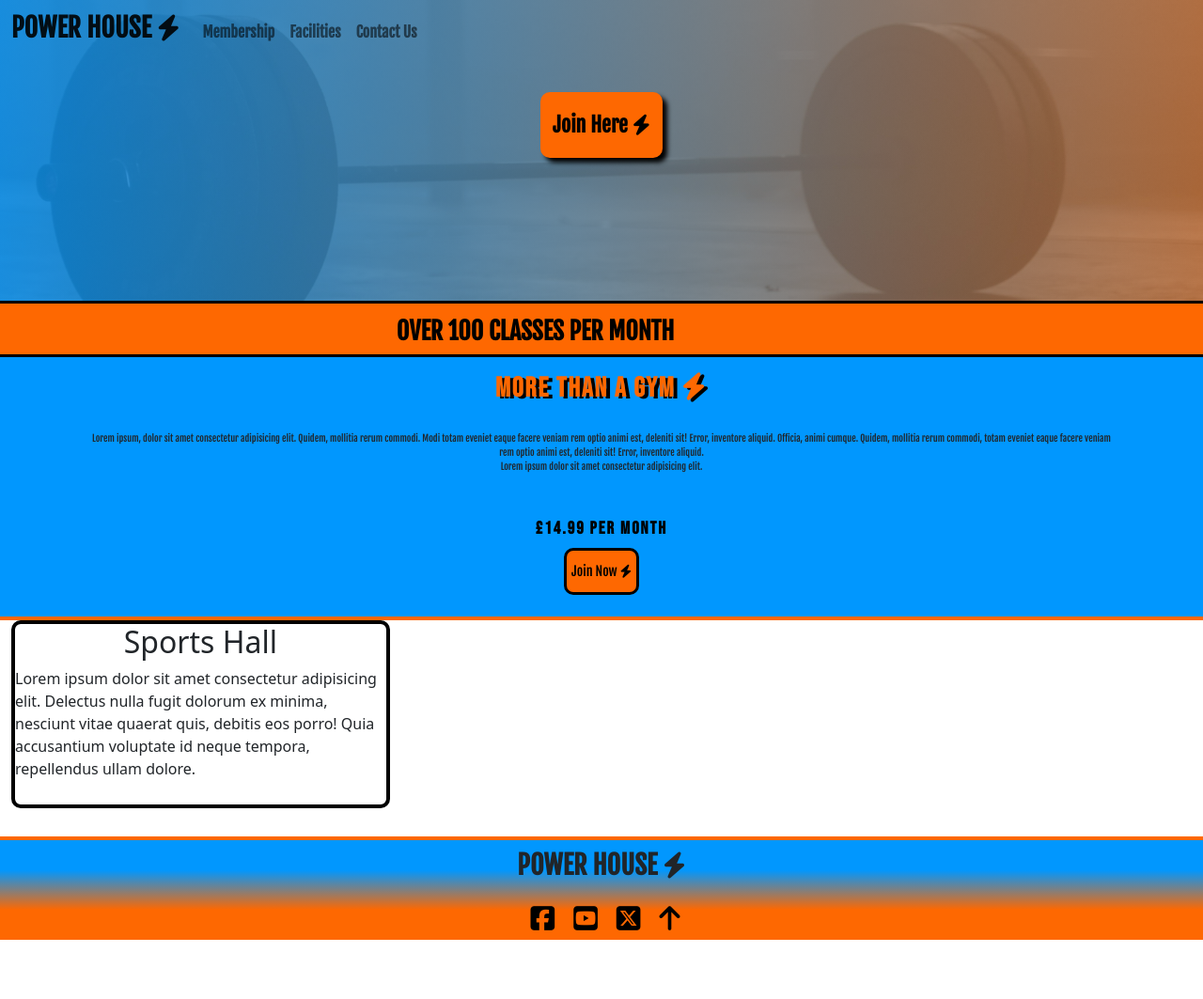
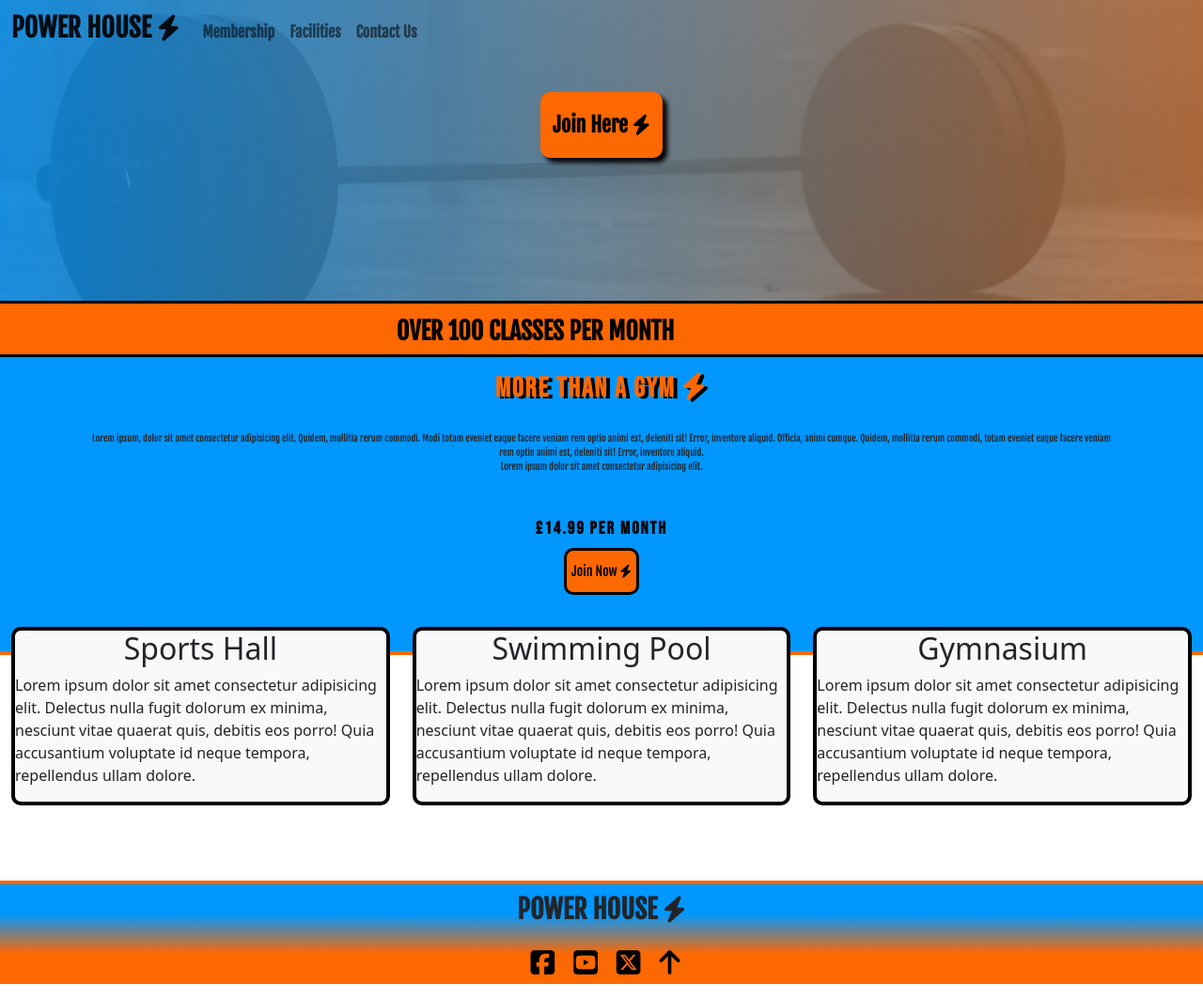
Before and after one commit to gazhird/power-house, a plain HTML site: page facilities.html in a window 1280 px wide. Shown: the whole page at 94% size. Before the commit the page ends 1016 px from the top, so only its background shows below. Drawn offline with nearby package versions, Linux system fonts and the light colour scheme.

Commit message:
update facilities section

```diff
--- a/assets/css/style.css
+++ b/assets/css/style.css
@@ -262,8 +262,7 @@ margin-left: 0px;
 /*/ Facilities Page /*/
 
 #discount {
-height: 280px;
-    background-color: #0197fe;
+background-color: #0197fe;
 border-bottom: 4px solid #FE6801;
 }
 
@@ -305,18 +304,24 @@ border-bottom: 4px solid #FE6801;
     font-size: 14px;
     font-weight: 500;
     height: 50px;
-    border-radius: 10px 10px;;
+    border-radius: 10px 10px;
     border: 3px solid black;
 }
 
-/*/ Falcilities boxes  /*/
+#discount .discount-join {
+    padding-bottom: 60px;
+}
+
+/*/ Facilities boxes  /*/
 
 #facilities .facilities-box {
-    height: 200px;
+    margin-top: -30px;
+    z-index: 1;
     width: 100%;
     border-radius: 10px 10px;
     border: 4px solid black;
-    background-color: #f7f7f7e;
+    background-color: #f8f9fa;
+    margin-bottom: 50px;
 }
 
 /*/ Footer  /*/
--- a/facilities.html
+++ b/facilities.html
@@ -158,8 +158,30 @@
                     </div>
                 </div>
             </div>
-            <div class="col-12 col-md-4"></div>
-            <div class="col-12 col-md-4"></div>
+            <div class="col-12 col-md-4">
+                    <div class="facilities-box">
+                    <div class="facilities-box-top jcc">
+                        <h2>Swimming Pool</h2>
+                    </div>
+
+                    <div class="facilities-box-bot">
+                        <p>Lorem ipsum dolor sit amet consectetur adipisicing elit. Delectus nulla fugit dolorum ex minima, nesciunt vitae quaerat quis,
+                        debitis eos porro! Quia accusantium voluptate id neque tempora, repellendus ullam dolore.</p>
+                    </div>
+                </div>
+            </div>
+            <div class="col-12 col-md-4">
+                                <div class="facilities-box">
+                    <div class="facilities-box-top jcc">
+                        <h2>Gymnasium</h2>
+                    </div>
+
+                    <div class="facilities-box-bot">
+                        <p>Lorem ipsum dolor sit amet consectetur adipisicing elit. Delectus nulla fugit dolorum ex minima, nesciunt vitae quaerat quis,
+                        debitis eos porro! Quia accusantium voluptate id neque tempora, repellendus ullam dolore.</p>
+                    </div>
+                </div>
+            </div>
         </div>
     </div>
 </section>
```
